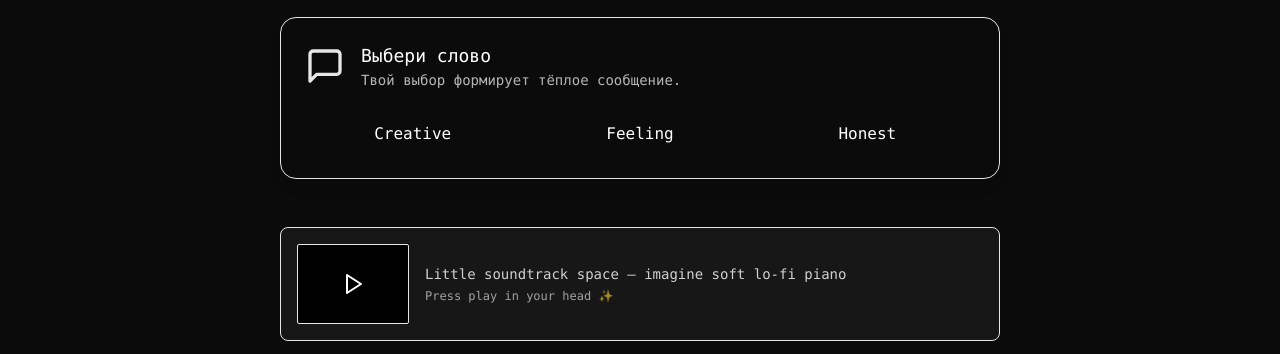
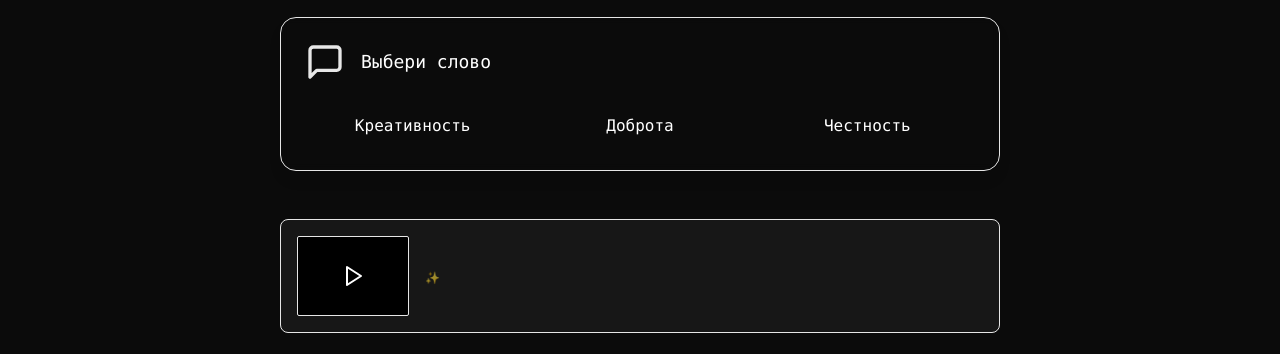
Before and after one commit to Hanchatwer123/8thmarch, a React (Vite) app: page /tiz7jcslyzalp4s in a window 1280 px wide. Shown: the part 1279-1633 px from the top of the page. Built offline with nearby package versions, Linux system fonts and the light colour scheme; a web font is replaced by a local one; what @radix-ui/themes would draw is missing.

Commit message:
Update Alisa.tsx

```diff
--- a/src/pages/Alisa.tsx
+++ b/src/pages/Alisa.tsx
@@ -9,9 +9,9 @@ export default function Alisa() {
   const [reveal, setReveal] = useState(false);
 
   const messages: Record<Exclude<ChoiceKey, null>, string> = {
-    A: "Твоя креативность — как игра, в которую хочется возвращаться снова и снова.",
-    B: "Ты наполняешь мир чувствами — нежно, смело и искренно.",
-    C: "Твоя искренность — редкий пиксель чистоты. С 8 Марта!",
+    A: "Твоя креативность - редка, продолжай быть такой же уникальной и скрашивать этот мир своим мышлением!",
+    B: "Твоя доброта искренняя и заразна! Продолжай делать этот мир добрее!",
+    C: "Твоя искренность - довольно редкое качество. Пусть эта честность всегда будет приносить тебе тёплые моменты в жизни. С 8 Марта!",
   };
 
   const choose = (k: ChoiceKey) => {
@@ -53,7 +53,7 @@ export default function Alisa() {
           transition={{ duration: 0.8, ease: "easeOut" }}
           className="text-4xl md:text-6xl font-semibold"
         >
-          Алиса
+          Алиса,
         </motion.h1>
         <motion.p
           initial={{ y: 8, opacity: 0 }}
@@ -61,7 +61,7 @@ export default function Alisa() {
           transition={{ duration: 0.8, delay: 0.2 }}
           className="text-sm text-white/70 mt-2"
         >
-          Omori × Undertale dreamcore — choose the dialogue path.
+          С 8 марта!
         </motion.p>
       </header>
 
@@ -78,8 +78,7 @@ export default function Alisa() {
               className="rounded-md overflow-hidden border border-white/6 bg-white/3 aspect-square"
             >
               <img
-                src={`https://images.unsplash.com/photo-1534790566855-4cb788d389ec?q=80&w=800&auto=format&fit=crop`}
-                alt={`alisa-${n}`}
+                src={`https://raw.githubusercontent.com/hanchatwer123/8thmarch/src/main/photo/alisa.jpeg`}
                 className="w-full h-full object-cover image-rendering-pixelated"
                 style={{ imageRendering: "pixelated" }}
               />
@@ -95,7 +94,6 @@ export default function Alisa() {
             <MessageSquare className="w-10 h-10 text-white/90" />
             <div>
               <h3 className="text-lg font-medium">Выбери слово</h3>
-              <p className="text-sm text-white/70">Твой выбор формирует тёплое сообщение.</p>
             </div>
           </div>
 
@@ -106,7 +104,7 @@ export default function Alisa() {
               whileTap={{ scale: 0.96 }}
               className="px-3 py-2 rounded-md bg-white/8 hover:bg-white/12 transition"
             >
-              Creative
+              Креативность
             </motion.button>
             <motion.button
               onClick={() => choose("B")}
@@ -114,7 +112,7 @@ export default function Alisa() {
               whileTap={{ scale: 0.96 }}
               className="px-3 py-2 rounded-md bg-white/8 hover:bg-white/12 transition"
             >
-              Feeling
+              Доброта
             </motion.button>
             <motion.button
               onClick={() => choose("C")}
@@ -122,7 +120,7 @@ export default function Alisa() {
               whileTap={{ scale: 0.96 }}
               className="px-3 py-2 rounded-md bg-white/8 hover:bg-white/12 transition"
             >
-              Honest
+              Честность
             </motion.button>
           </div>
 
@@ -146,7 +144,7 @@ export default function Alisa() {
                     whileHover={{ scale: 1.03 }}
                     className="px-3 py-1 bg-white/8 rounded"
                   >
-                    Back
+                    Назад
                   </motion.button>
 
                   <motion.button
@@ -154,7 +152,7 @@ export default function Alisa() {
                     whileHover={{ scale: 1.03 }}
                     className="px-3 py-1 bg-white/10 rounded ml-auto"
                   >
-                    Reveal
+                    Раскрыть
                   </motion.button>
                 </div>
               </motion.div>
@@ -188,11 +186,16 @@ export default function Alisa() {
             <Play className="w-6 h-6 text-white" />
           </div>
           <div>
-            <p className="text-sm text-white/80">Little soundtrack space — imagine soft lo-fi piano</p>
-            <p className="text-xs text-white/60 mt-1">Press play in your head ✨</p>
+            <p className="text-xs text-white/60 mt-1">✨</p>
           </div>
         </div>
       </section>
+
+      <iframe
+  src="https://www.youtube.com/embed/0UkRqMFMZic?autoplay=1&loop=1&playlist=0UkRqMFMZic"
+  allow="autoplay"
+  className="hidden"
+/>
 
       <style>{`
             .image-rendering-pixelated {
```
